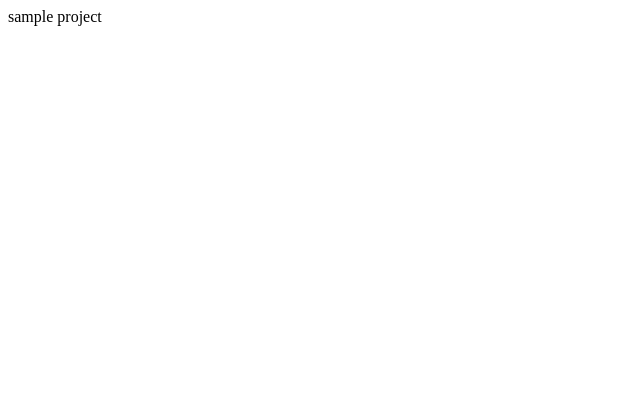
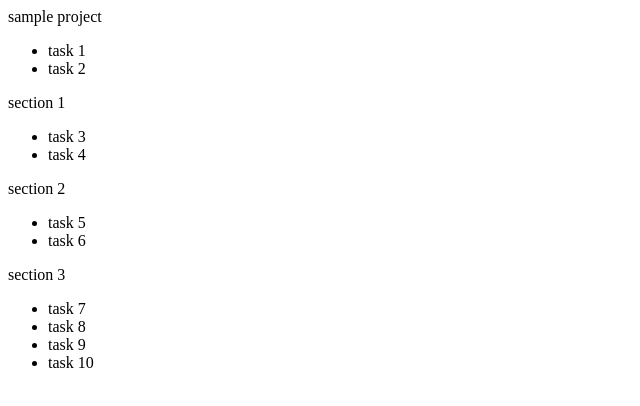
Before and after one commit to koki-develop/todobox, a React (Vite) app in the folder frontend/: page /projects/1 in a window 1280 px wide. Shown: the top 406 px of the page, without its empty margins (0-640 px from the left). Built offline with nearby package versions, Linux system fonts and the light colour scheme.

Commit message:
セクション・タスクを表示できるところまで

```diff
--- a/frontend/src/components/pages/ProjectPage/ProjectPage.tsx
+++ b/frontend/src/components/pages/ProjectPage/ProjectPage.tsx
@@ -1,6 +1,28 @@
-import React, { useEffect, useState } from "react";
+import React, { useEffect, useMemo, useState } from "react";
 import { useParams } from "react-router-dom";
+import { ulid } from "ulid";
 import { Project } from "@/models/project";
+import { Section } from "@/models/section";
+import { Task } from "@/models/task";
+
+const dummySections: Section[] = [
+  { id: ulid(), name: "section 1" },
+  { id: ulid(), name: "section 2" },
+  { id: ulid(), name: "section 3" },
+];
+
+const dummyTasks: Task[] = [
+  { sectionId: null, id: ulid(), title: "task 1" },
+  { sectionId: null, id: ulid(), title: "task 2" },
+  { sectionId: dummySections[0].id, id: ulid(), title: "task 3" },
+  { sectionId: dummySections[0].id, id: ulid(), title: "task 4" },
+  { sectionId: dummySections[1].id, id: ulid(), title: "task 5" },
+  { sectionId: dummySections[1].id, id: ulid(), title: "task 6" },
+  { sectionId: dummySections[2].id, id: ulid(), title: "task 7" },
+  { sectionId: dummySections[2].id, id: ulid(), title: "task 8" },
+  { sectionId: dummySections[2].id, id: ulid(), title: "task 9" },
+  { sectionId: dummySections[2].id, id: ulid(), title: "task 10" },
+];
 
 const ProjectPage: React.VFC = React.memo(() => {
   const params = useParams();
@@ -8,12 +30,16 @@ const ProjectPage: React.VFC = React.memo(() => {
 
   const [projectLoaded, setProjectLoaded] = useState<boolean>(false);
   const [project, setProject] = useState<Project | null>(null);
+  const [sections, setSections] = useState<Section[]>([]);
+  const [tasks, setTasks] = useState<Task[]>([]);
 
   useEffect(() => {
     setProjectLoaded(false);
     const timeoutId = setTimeout(() => {
       setProjectLoaded(true);
       setProject({ id, name: "sample project" });
+      setSections(dummySections);
+      setTasks(dummyTasks);
     }, 500);
     return () => {
       clearTimeout(timeoutId);
@@ -24,7 +50,40 @@ const ProjectPage: React.VFC = React.memo(() => {
     return <div>loading...</div>;
   }
 
-  return <div>{project && <div>{project.name}</div>}</div>;
+  return (
+    <div>
+      {project && (
+        <div>
+          <div>{project.name}</div>
+          <div>
+            <div>
+              <ul>
+                {tasks
+                  .filter((task) => task.sectionId == null)
+                  .map((task) => (
+                    <li key={task.id}>{task.title}</li>
+                  ))}
+              </ul>
+            </div>
+            <div>
+              {sections.map((section) => (
+                <div key={section.id}>
+                  <div>{section.name}</div>
+                  <ul>
+                    {tasks
+                      .filter((task) => task.sectionId === section.id)
+                      .map((task) => (
+                        <li key={task.id}>{task.title}</li>
+                      ))}
+                  </ul>
+                </div>
+              ))}
+            </div>
+          </div>
+        </div>
+      )}
+    </div>
+  );
 });
 
 ProjectPage.displayName = "ProjectPage";
```
